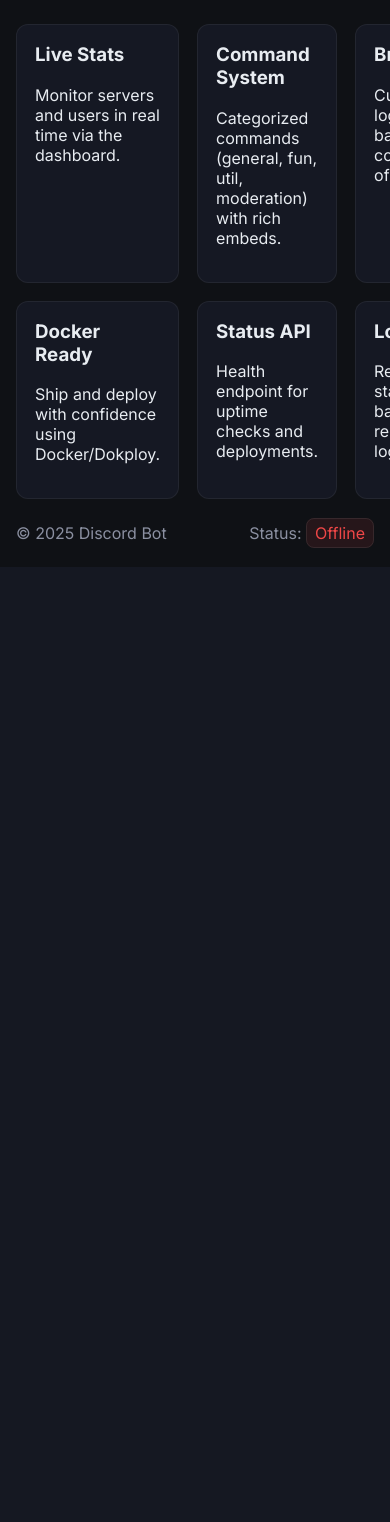
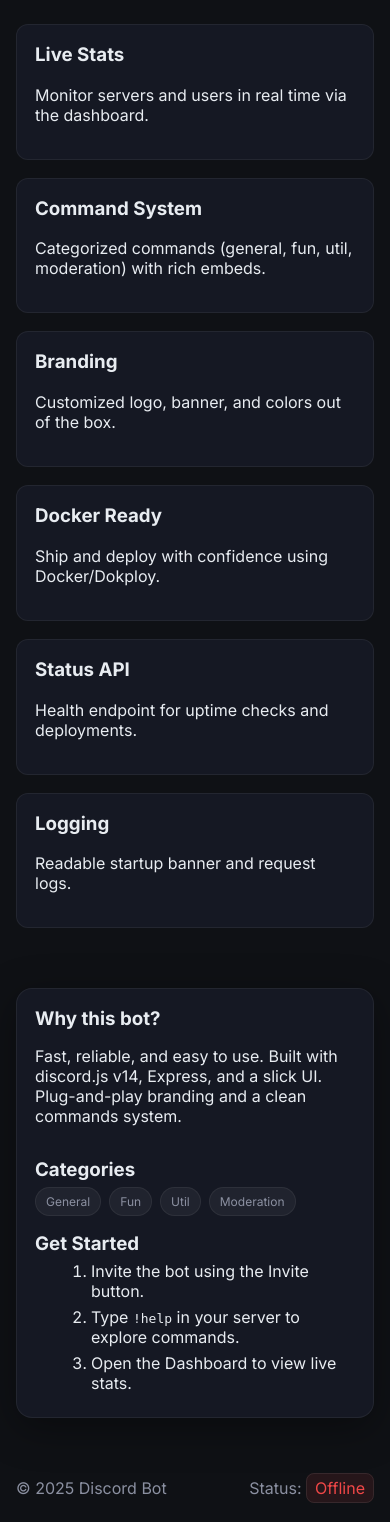
Before and after one commit to mElonVisuals/mlvs-v4, a Node server app: page / in a window 390 px wide; the page is wider, and only the part inside the window is pictured. Shown: the part 429-1951 px from the top of that part. Before the commit the page ends 996 px from the top of that part, so only its background shows below. Run offline with Node 20, Linux system fonts and the light colour scheme.

Commit message:
feat(home): use provided homepage banner; expand homepage with highlights, categories, and getting-started; responsive CSS

```diff
--- a/dashboard/index.js
+++ b/dashboard/index.js
@@ -30,6 +30,7 @@ const BRAND = {
   subtitle: process.env.DASHBOARD_SUBTITLE || 'A clean, modern Discord bot with a live dashboard.',
   logoUrl: process.env.LOGO_URL || 'https://cdn.discordapp.com/attachments/1335734480253747297/1402442222816989346/logoglow.png?ex=689d281a&is=689bd69a&hm=1acf86e244991b170fcbd1a9b0e68e1a0f25423845fc36e6e7381df4ec36b8eb&',
   bannerUrl: process.env.BANNER_URL || 'https://cdn.discordapp.com/attachments/1335734480253747297/1402473578254962808/banner3.png?ex=689d454d&is=689bf3cd&hm=ead97252818d9c11ceea7650d0fffe8a783afe8c2d33abd1bdaff51f5c584207&',
+  homeBannerUrl: process.env.HOMEPAGE_BANNER_URL || 'https://cdn.discordapp.com/attachments/1335734480253747297/1405178445079646400/web-banner3.png?ex=689de1e8&is=689c9068&hm=4df7140240de653274a6add71ad3457e18405d04c8a70a53388ac725bf6ce6d9&',
   supportUrl: process.env.SUPPORT_SERVER_URL || null,
   githubUrl: process.env.GITHUB_URL || 'https://github.com/mElonVisuals/mlvs-v4',
   inviteUrl: computedInvite,
--- a/dashboard/public/style.css
+++ b/dashboard/public/style.css
@@ -33,6 +33,13 @@ h1{color:var(--brand);margin:0;font-size:24px}
 .features{max-width:1120px;margin:24px auto;display:grid;grid-template-columns:repeat(3,1fr);gap:18px;padding:0 16px}
 .features .feature h3{margin-top:0}
 .feature{background:var(--panel);border:1px solid rgba(255,255,255,.06);border-radius:12px;padding:18px}
+.highlights{max-width:1120px;margin:10px auto 28px;padding:0 16px}
+.highlights .container{background:var(--panel);border:1px solid rgba(255,255,255,.06);border-radius:16px;padding:18px;display:grid;grid-template-columns:repeat(3,1fr);gap:16px}
+.highlight h3{margin:0 0 6px}
+.tags{list-style:none;display:flex;gap:8px;padding:0;margin:0;flex-wrap:wrap}
+.tags li{padding:6px 10px;border-radius:999px;background:rgba(255,255,255,.05);border:1px solid rgba(255,255,255,.06);font-size:12px;color:var(--muted)}
+.steps{margin:0 0 0 16px}
+.steps li{margin:6px 0}
 .footer{max-width:1120px;margin:24px auto;color:var(--muted);display:flex;align-items:center;gap:8px;padding:0 16px;justify-content:space-between}
 .badge{padding:4px 8px;border-radius:8px;border:1px solid rgba(255,255,255,.08)}
 .badge.green{background:rgba(67,181,129,.1);color:var(--good)}
@@ -42,3 +49,10 @@ h1{color:var(--brand);margin:0;font-size:24px}
 .dash-header{display:flex;align-items:center;justify-content:space-between;margin-bottom:12px;gap:12px}
 .dash-header .title{display:flex;align-items:center;gap:10px}
 .dash-header .quick .btn{margin-left:8px}
+
+/* Responsive */
+@media (max-width: 860px){
+	.cards{grid-template-columns:1fr}
+	.features{grid-template-columns:1fr}
+	.highlights .container{grid-template-columns:1fr}
+}
--- a/dashboard/views/home.ejs
+++ b/dashboard/views/home.ejs
@@ -25,7 +25,7 @@
     </div>
   </nav>
 
-  <header class="hero" style="background-image: url('<%= brand.bannerUrl %>')">
+  <header class="hero" style="background-image: url('<%= brand.homeBannerUrl || brand.bannerUrl %>')">
     <div class="overlay">
       <div class="hero-inner">
         <img class="hero-logo" src="/logo.png" alt="logo" />
@@ -76,6 +76,32 @@
     </div>
   </section>
 
+  <section class="highlights">
+    <div class="container">
+      <div class="highlight">
+        <h3>Why this bot?</h3>
+        <p>Fast, reliable, and easy to use. Built with discord.js v14, Express, and a slick UI. Plug-and-play branding and a clean commands system.</p>
+      </div>
+      <div class="highlight">
+        <h3>Categories</h3>
+        <ul class="tags">
+          <li>General</li>
+          <li>Fun</li>
+          <li>Util</li>
+          <li>Moderation</li>
+        </ul>
+      </div>
+      <div class="highlight">
+        <h3>Get Started</h3>
+        <ol class="steps">
+          <li>Invite the bot using the Invite button.</li>
+          <li>Type <code>!help</code> in your server to explore commands.</li>
+          <li>Open the Dashboard to view live stats.</li>
+        </ol>
+      </div>
+    </div>
+  </section>
+
   <footer class="footer">
     <div class="left">© <%= new Date().getFullYear() %> <%= brand.title %></div>
     <div class="right">
```
